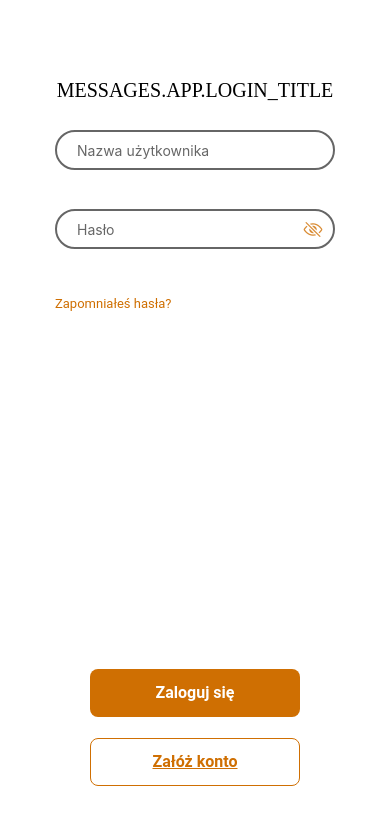
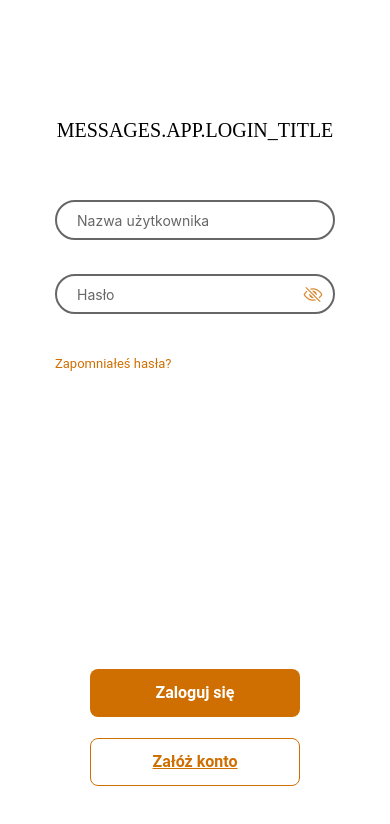
Before and after one commit to SKN-Telephoners/apka_miasteczkowa, a React Native app in the folder frontend/: screen /Login in a window 390 px wide. Shown: the top 824 px of the page. Built offline with nearby package versions, Linux system fonts and the light colour scheme; no server answers.

Commit message:
login keyboard behavior update

```diff
--- a/frontend/src/screens/auth/LoginScreen.tsx
+++ b/frontend/src/screens/auth/LoginScreen.tsx
@@ -1,5 +1,6 @@
 import React, { useState } from "react";
 import {
+  Dimensions,
   KeyboardAvoidingView,
   Platform,
   ScrollView,
@@ -14,6 +15,8 @@ import { useAuth } from "../../contexts/AuthContext";
 import { useTheme } from "../../contexts/ThemeContext";
 import { authService } from "../../services/api";
 import { MESSAGES, THEME } from "../../utils/constants";
+
+const { height } = Dimensions.get("window");
 
 const LoginScreen = ({ navigation }: { navigation: any }) => {
   const [username, setUsername] = useState("");
@@ -75,9 +78,7 @@ const LoginScreen = ({ navigation }: { navigation: any }) => {
         contentContainerStyle={styles.container}
         keyboardShouldPersistTaps="handled"
       >
-        <Text style={[styles.title, { color: colors.text }]}>
-          {"MESSAGES.APP.LOGIN_TITLE"}
-        </Text>
+        <Text style={styles.title}>{"MESSAGES.APP.LOGIN_TITLE"}</Text>
 
         <View style={styles.inputContainer}>
           <InputField
@@ -141,23 +142,25 @@ const LoginScreen = ({ navigation }: { navigation: any }) => {
 
 const styles = StyleSheet.create({
   container: {
-    flex: 1,
+    flexGrow: 1,
+    minHeight: height,
     display: "flex",
     flexDirection: "column",
     alignItems: "center",
     justifyContent: "space-between",
-    paddingVertical: 50,
+    paddingTop: 120,
+    paddingBottom: 50,
     paddingHorizontal: 20,
   },
   title: {
     ...THEME.typography.title,
-    marginVertical: 30,
+    marginBottom: 60,
     textAlign: "center",
   },
   inputContainer: {
     flex: 2,
     width: "80%",
-    gap: 15,
+    gap: 10,
     marginBottom: 40,
   },
   buttonContainer: {
```
